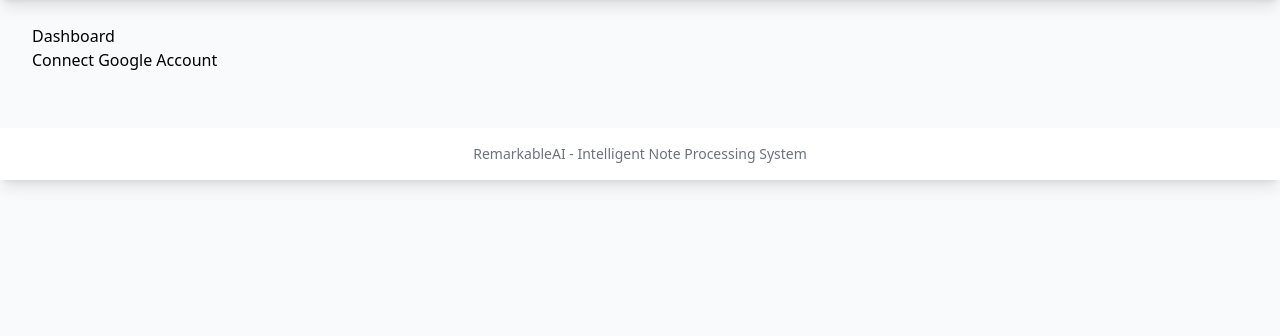
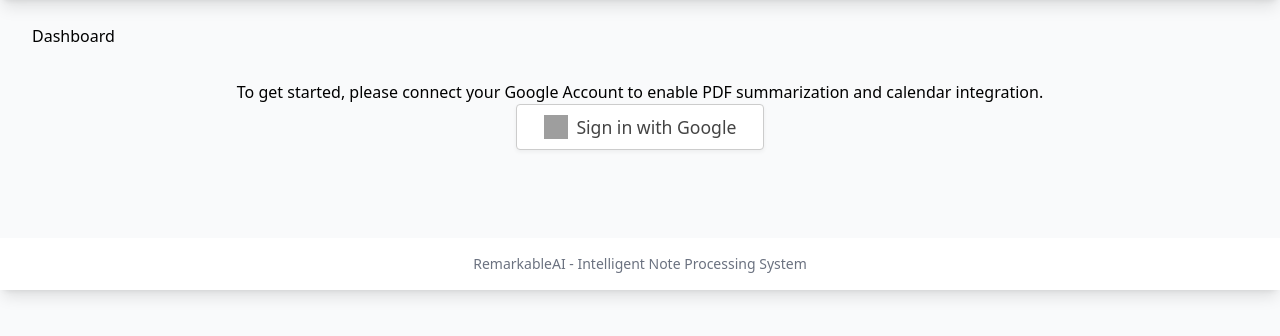
Before and after one commit to arturo90/remarkableAI, a FastAPI app: page / in a window 1280 px wide. Shown: the part 64-400 px from the top of the page. Run offline with FastAPI, Linux system fonts and the light colour scheme; parts of the project's set-up code (start-up, migrations or seed data) failed here and were passed over; some libraries are stand-ins or nearby versions; grey boxes are pictures that could not be loaded.

Commit message:
added cleaner google auth button

```diff
--- a/app/core/config.py
+++ b/app/core/config.py
@@ -44,6 +44,11 @@
     MAX_RESULTS: int = 50
     RETENTION_DAYS: int = 30
 
+    GOOGLE_CLIENT_ID: str
+    GOOGLE_CLIENT_SECRET: str
+    GOOGLE_REDIRECT_URI: str
+    SESSION_SECRET: str
+
     class Config:
         env_file = ".env"
         case_sensitive = True
--- a/app/templates/dashboard.html
+++ b/app/templates/dashboard.html
@@ -6,7 +6,12 @@
 <h2>Dashboard</h2>
 
 {% if not user_connected %}
-  <a href="/login" class="btn btn-primary">Connect Google Account</a>
+  <div class="auth-section" style="margin: 2em 0; text-align: center;">
+    <p>To get started, please connect your Google Account to enable PDF summarization and calendar integration.</p>
+    <a href="/login" class="btn btn-google" style="display: inline-flex; align-items: center; background: #fff; color: #444; border: 1px solid #ccc; border-radius: 4px; font-weight: 500; font-size: 1.1em; padding: 0.5em 1.5em; box-shadow: 0 2px 4px rgba(0,0,0,0.05); transition: box-shadow 0.2s;">
+      <img src="https://developers.google.com/identity/images/g-logo.png" alt="Google logo" style="width:24px; height:24px; margin-right: 0.5em;"> Sign in with Google
+    </a>
+  </div>
 {% else %}
   <p>Connected as {{ user_email }}</p>
   <a href="/logout" class="btn btn-secondary">Logout</a>
```
